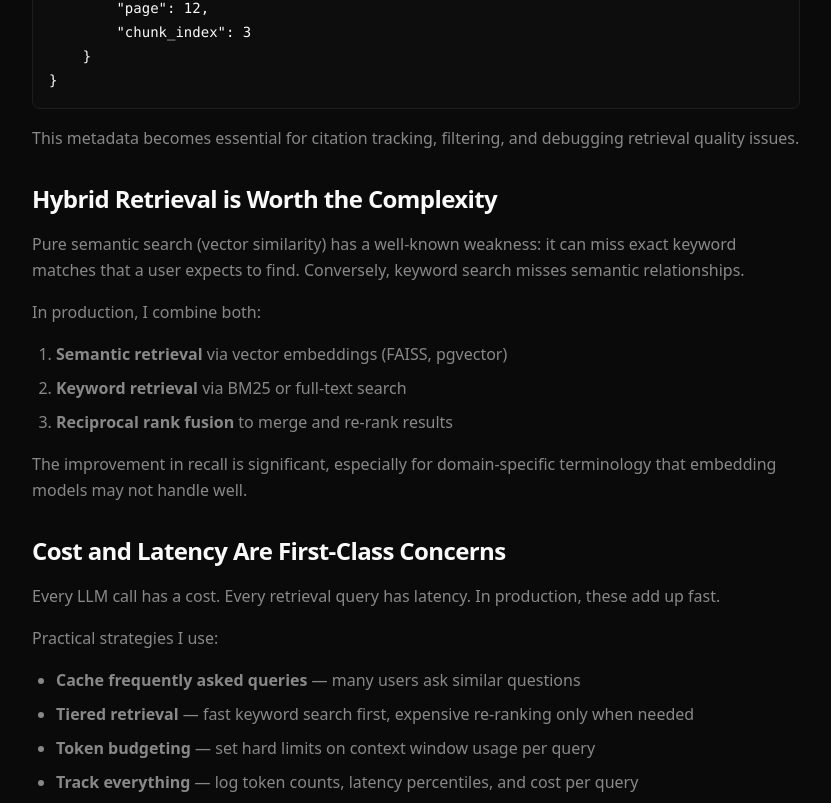
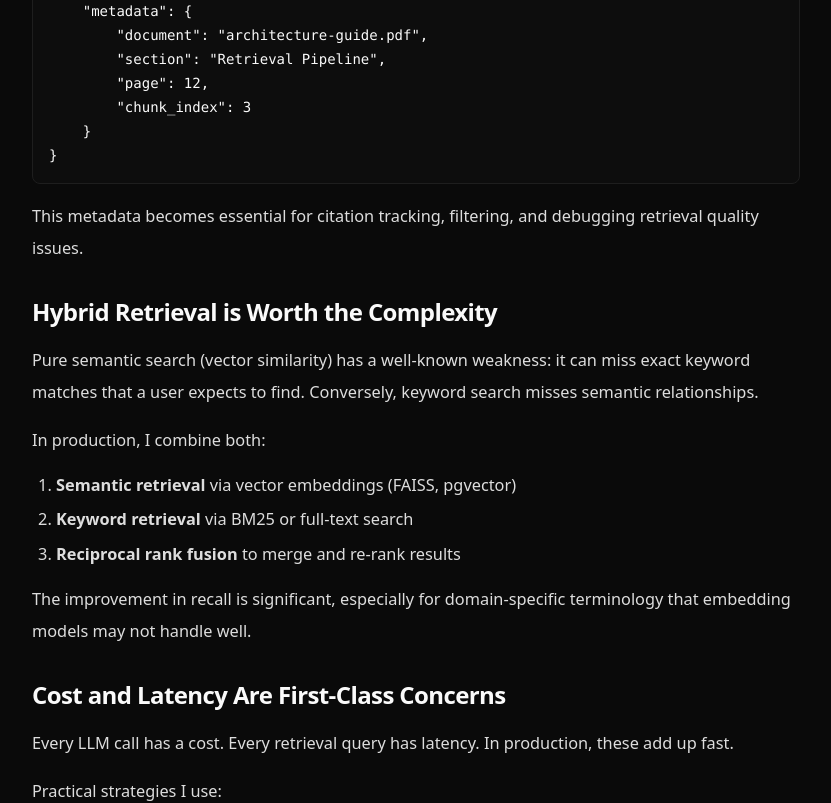
Before and after one commit to advaidg/techwithadv, a Next.js app: page /blog/building-production-rag-systems in a window 1280 px wide. Shown: the part 1220-2023 px from the top of the page, without its empty margins (224-1055 px from the left). Built offline with nearby package versions, Linux system fonts and the light colour scheme.

Commit message:
Improve blog content readability

```diff
--- a/src/components/blog/mdx-components.tsx
+++ b/src/components/blog/mdx-components.tsx
@@ -43,13 +43,13 @@ export const mdxComponents: MDXComponents = {
     />
   ),
   p: (props) => (
-    <p className="my-4 leading-relaxed text-muted" {...props} />
+    <p className="my-4 text-[1.02rem] leading-8 text-foreground/88" {...props} />
   ),
   ul: (props) => (
-    <ul className="my-4 ml-6 list-disc space-y-2 text-muted" {...props} />
+    <ul className="my-4 ml-6 list-disc space-y-2 text-[1.02rem] text-foreground/88" {...props} />
   ),
   ol: (props) => (
-    <ol className="my-4 ml-6 list-decimal space-y-2 text-muted" {...props} />
+    <ol className="my-4 ml-6 list-decimal space-y-2 text-[1.02rem] text-foreground/88" {...props} />
   ),
   li: (props) => <li className="leading-relaxed" {...props} />,
   a: (props) => (
@@ -62,14 +62,14 @@ export const mdxComponents: MDXComponents = {
   ),
   blockquote: (props) => (
     <blockquote
-      className="my-6 border-l-2 border-border pl-4 italic text-muted"
+      className="my-6 border-l-2 border-accent/40 pl-4 text-[1.02rem] italic text-foreground/82"
       {...props}
     />
   ),
   hr: () => <hr className="my-8 border-border" />,
   table: (props) => (
     <div className="my-6 overflow-x-auto">
-      <table className="w-full text-sm text-muted" {...props} />
+      <table className="w-full text-sm text-foreground/85" {...props} />
     </div>
   ),
   th: (props) => (
```
